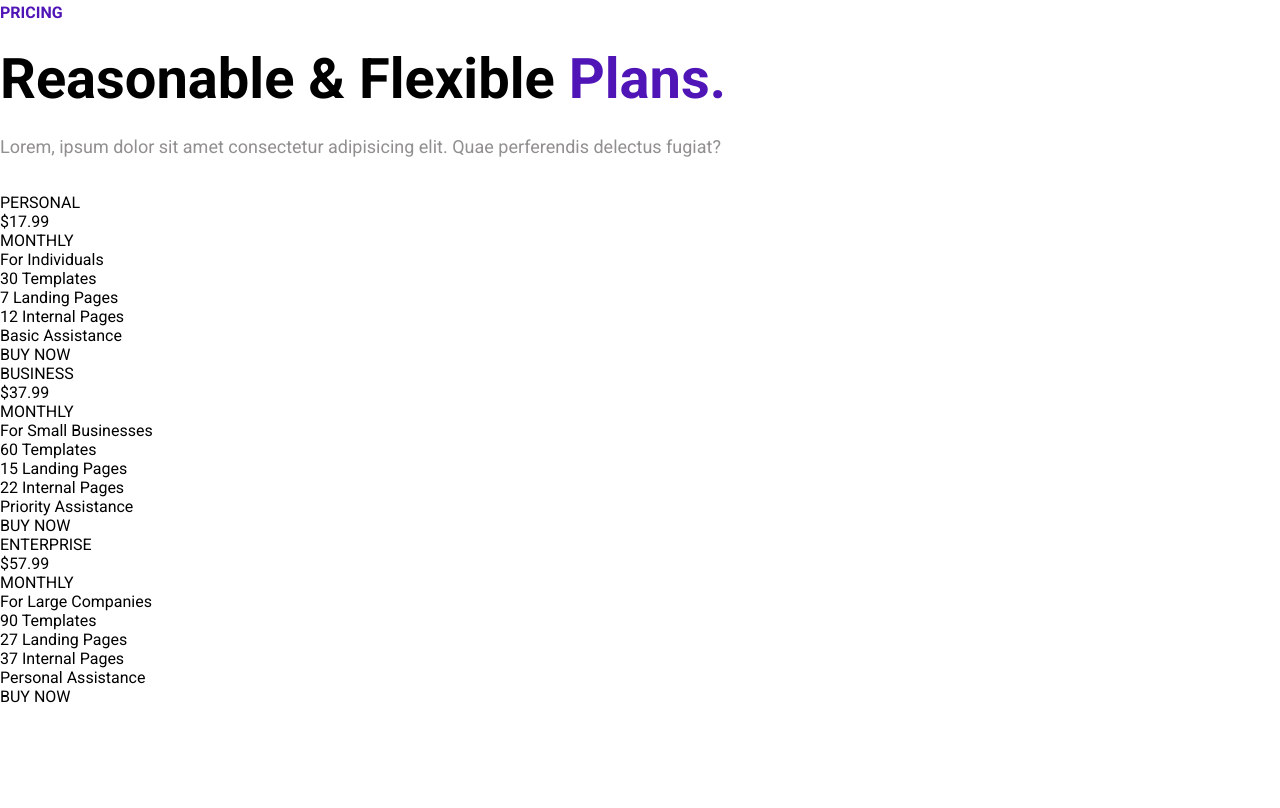
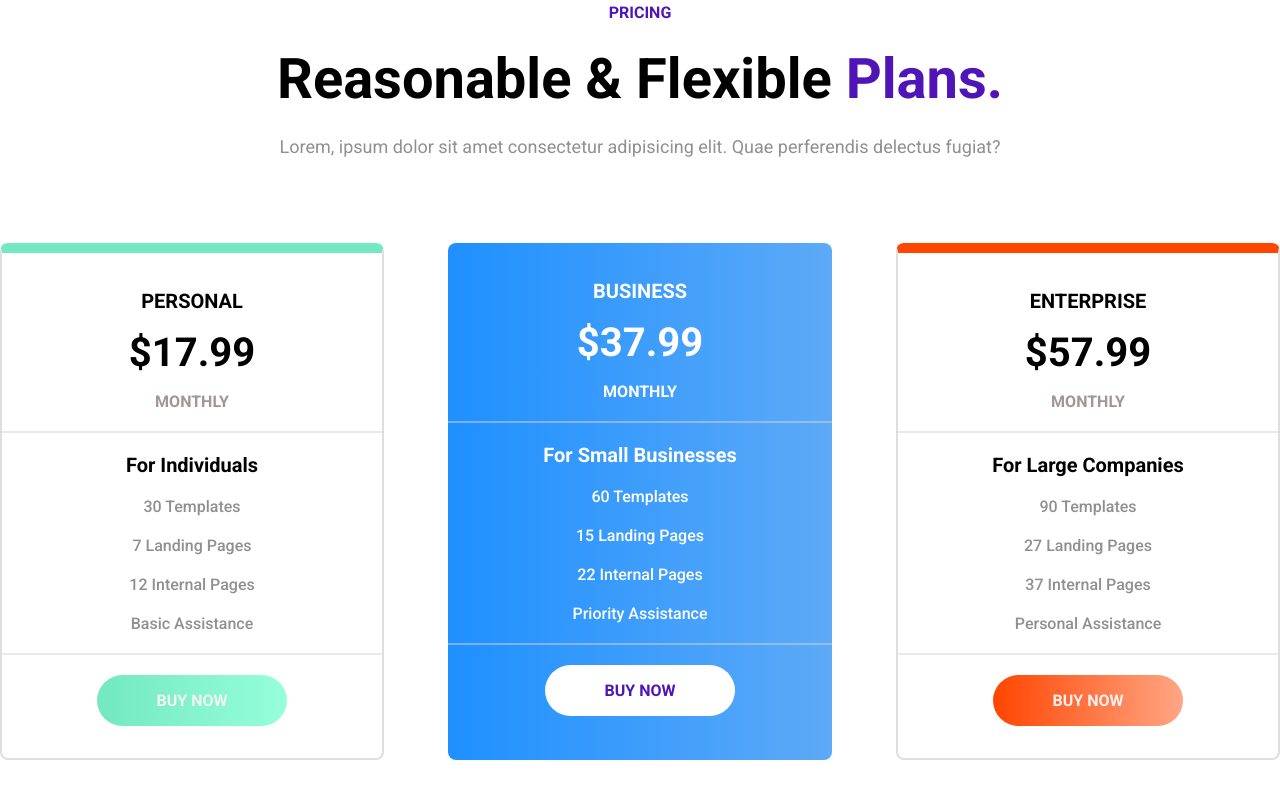
Before and after one commit to WesleyLiaw777/treact, a plain HTML site: page index.html in a window 1280 px wide. Shown: the part 3692-4500 px from the top of the page. Drawn offline with Linux system fonts and the light colour scheme.

Commit message:
pricing done (missing border gradients)

```diff
--- a/index.html
+++ b/index.html
@@ -204,61 +204,72 @@
     </section>
 
     <section id="pricing">
-        <div class="section__info">
+        <div class="container">
+            <div class="row">
+                <div class="section__info vert__section">
                     <div class="section__name">PRICING</div>
                     <h1 class="section__heading">Reasonable & Flexible <span class="text__spicer">Plans.</span></h1>
-            <div class="section__para">Lorem, ipsum dolor sit amet consectetur adipisicing elit. Quae perferendis delectus fugiat?</div>
+                    <div class="section__para pricing__para">Lorem, ipsum dolor sit amet consectetur adipisicing elit. Quae perferendis delectus fugiat?</div>
                 </div>
 
                 <div class="pricing__table">
-            <div class="pricing__personal">
+                    <div class="pricing__personal pricing__column">
                         <div class="price__name">PERSONAL</div>
                         <div class="price__cost">$17.99</div>
                         <div class="price__rate">MONTHLY</div>
+                        <hr class="solid__row">
 
                         <div class="price__customer">For Individuals</div>
                         <ul class="selling__points">
-                    <li>30 Templates</li>
-                    <li>7 Landing Pages</li>
-                    <li>12 Internal Pages</li>
-                    <li>Basic Assistance</li>
+                            <li class="selling__point">30 Templates</li>
+                            <li class="selling__point">7 Landing Pages</li>
+                            <li class="selling__point">12 Internal Pages</li>
+                            <li class="selling__point">Basic Assistance</li>
                         </ul>
+                        <hr class="solid__row">
 
                         <a href="" class="pricing__buynow pricing__personal--button">BUY NOW</a>
                     </div>
 
-            <div class="pricing__business">
+                    <div class="pricing__business  pricing__column">
                         <div class="price__name">BUSINESS</div>
                         <div class="price__cost">$37.99</div>
-                <div class="price__rate">MONTHLY</div>
+                        <div class="price__rate business__rate">MONTHLY</div>
+                        <hr class="solid__row">
 
                         <div class="price__customer">For Small Businesses</div>
                         <ul class="selling__points">
-                    <li>60 Templates</li>
-                    <li>15 Landing Pages</li>
-                    <li>22 Internal Pages</li>
-                    <li>Priority Assistance</li>
+                            <li class="selling__point business__point">60 Templates</li>
+                            <li class="selling__point business__point">15 Landing Pages</li>
+                            <li class="selling__point business__point">22 Internal Pages</li>
+                            <li class="selling__point business__point">Priority Assistance</li>
                         </ul>
+                        <hr class="solid__row">
 
                         <a href="" class="pricing__buynow pricing__smallbiz--button">BUY NOW</a>
                     </div>
 
-            <div class="pricing__enterprise">
+                    <div class="pricing__enterprise  pricing__column">
                         <div class="price__name">ENTERPRISE</div>
                         <div class="price__cost">$57.99</div>
                         <div class="price__rate">MONTHLY</div>
+                        <hr class="solid__row">
 
                         <div class="price__customer">For Large Companies</div>
                         <ul class="selling__points">
-                    <li>90 Templates</li>
-                    <li>27 Landing Pages</li>
-                    <li>37 Internal Pages</li>
-                    <li>Personal Assistance</li>
+                            <li class="selling__point">90 Templates</li>
+                            <li class="selling__point">27 Landing Pages</li>
+                            <li class="selling__point">37 Internal Pages</li>
+                            <li class="selling__point">Personal Assistance</li>
                         </ul>
+                        <hr class="solid__row">
 
                         <a href="" class="pricing__buynow pricing__enterprise--button">BUY NOW</a>
                     </div>
                 </div>
+            </div>
+        </div>
+
     </section>
 
     <section id="testimonials">
--- a/styles.css
+++ b/styles.css
@@ -15,6 +15,10 @@ a{
     color: black;
 }
 
+li{
+    list-style-type: none;
+}
+
 .text__spicer{
     color: #5015b7;
 }
@@ -30,6 +34,12 @@ a{
 
 section:not(:first-child){
     margin-bottom: 200px;
+}
+
+.vert__section{
+    display: flex;
+    flex-direction: column;
+    align-items: center;
 }
 
 .row{
@@ -381,3 +391,120 @@ nav{
 .value__para{
     width: 80%;
 }
+
+/* PRICING */
+
+.pricing__table{
+    display: flex;
+    justify-content: space-between;
+    margin-top: 50px;
+}
+
+.pricing__column{
+    width: 30%;
+    display: flex;
+    flex-direction: column;
+    align-items: center;
+    border-radius: 8px;
+    padding: 12px 0px;
+    border: 2px solid #e3dede;
+}
+
+.pricing__business{
+    border: 0px;
+}
+
+.price__name{
+    font-size: 20px;
+    font-weight: bold;
+    margin-top: 24px;
+}
+
+.price__cost{
+    margin: 16px 0px;
+    font-weight: bold;
+    font-size: 40px;
+}
+
+.price__rate{
+    font-weight: bold;
+    color:#a19595;
+}
+
+.price__customer{
+    font-weight: bold;
+    font-size: 20px;
+    margin-bottom: 20px;
+}
+
+.selling__points{
+    display: flex;
+    flex-direction: column;
+    align-items: center;
+}
+
+.selling__point:not(:last-child){
+    margin-bottom: 20px;
+}
+
+.selling__point{
+    font-weight: 500;
+}
+
+hr.solid__row{
+    border: 1px solid lightgrey;
+    opacity: 0.5;
+    width: 100%;
+    margin: 20px 0px;
+}
+
+.selling__point{
+    color:#918f8f;
+}
+
+
+.pricing__personal{
+    border-top: 10px solid #73e8c1;
+}
+
+.pricing__enterprise{
+    border-top: 10px solid orangered;
+}
+
+.pricing__buynow{
+    border-radius: 50px;
+    padding: 16px 60px;
+    font-weight: 600;
+    margin-bottom: 20px;
+    color: rgb(245, 241, 241);
+    transition: all 200ms ease;
+}
+
+.pricing__buynow:hover{
+    box-shadow: -2px 5px 16px rgba(0,0,0,0.2);
+    /* transform: translateY(-2px); */
+    transform: translate(1px, -1px);
+
+}
+
+.pricing__personal--button{
+    background: linear-gradient(to right, #73e8c1, rgb(150, 254, 219));
+}
+
+.pricing__business{
+    color: white;
+    background: linear-gradient(to right, #1e90ff, #5daaf7);
+}
+
+.business__rate, .business__point{
+    color: white;
+}
+
+.pricing__smallbiz--button{
+    color: #5015b7;
+    background-color: white;
+}
+
+.pricing__enterprise--button{
+    background: linear-gradient(to right, orangered, rgb(255, 166, 133));
+}
```
Lines whose indentation alone changed are shown as unchanged.
